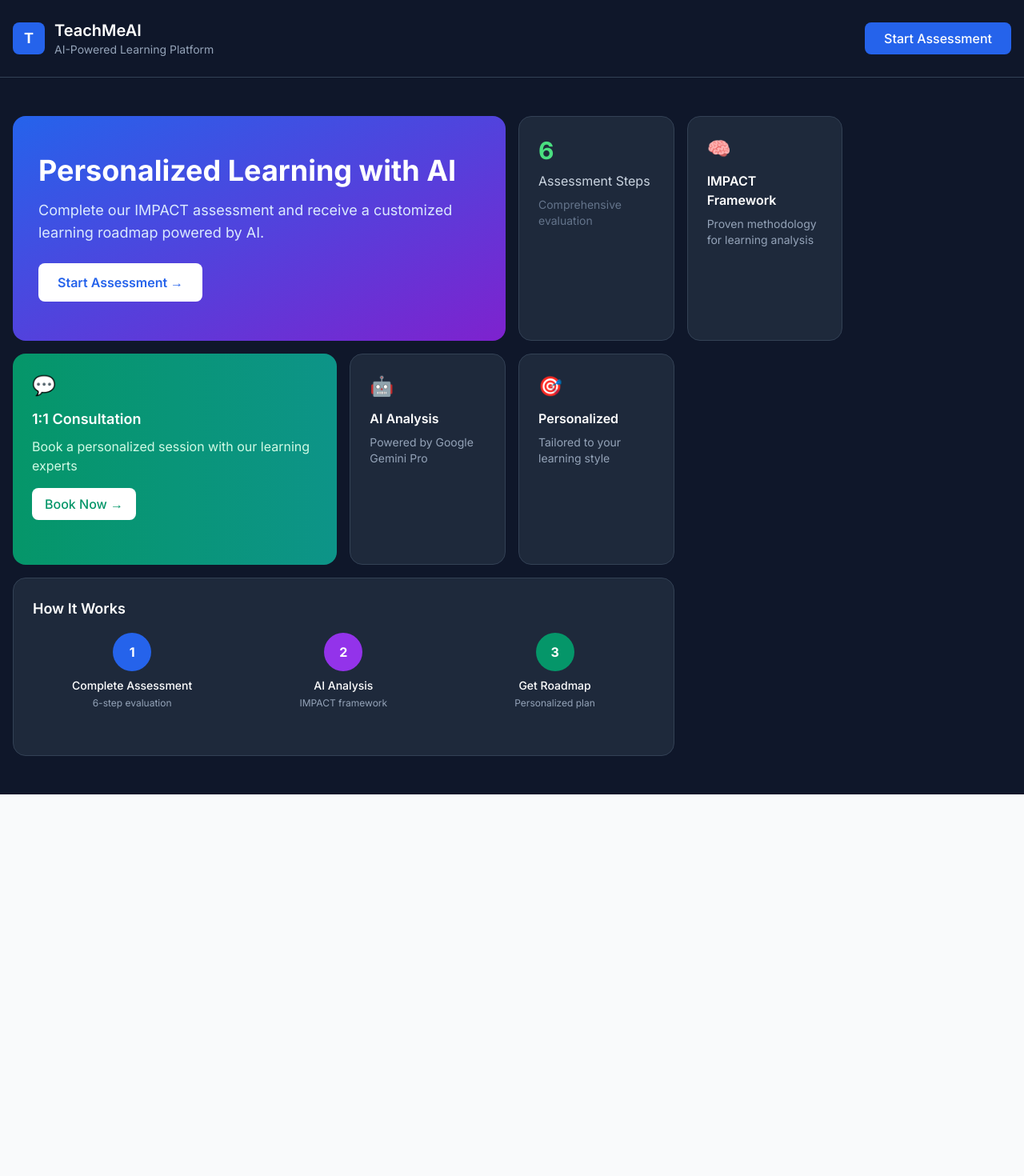
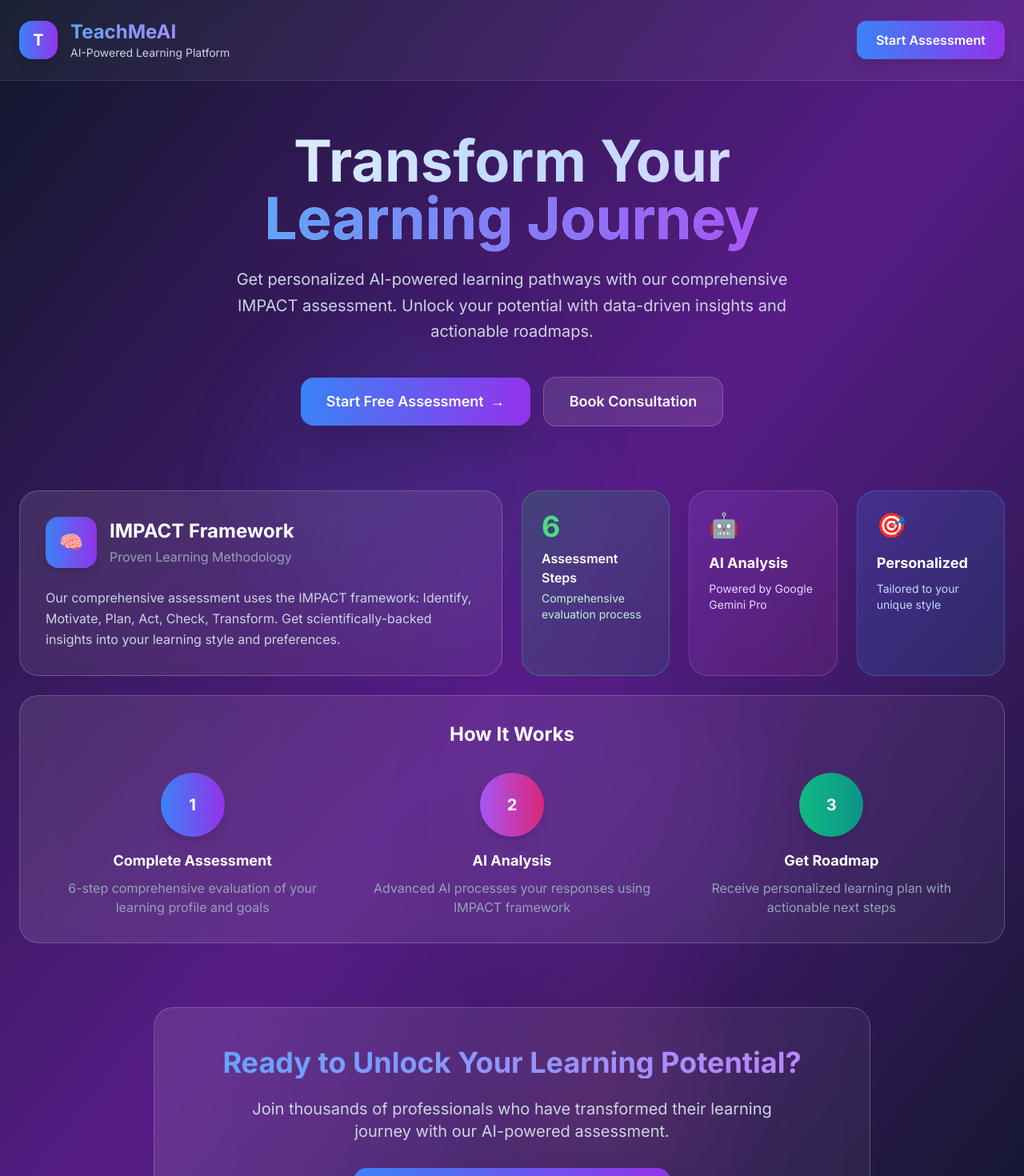
Before and after one commit to teachme-ai/teachmeai-main-site, a Next.js app: page / in a window 1280 px wide. Shown: the top 1470 px of the page at 80% size. Before the commit the page ends 993 px from the top, so only its background shows below. Built offline with nearby package versions, Linux system fonts and the light colour scheme.

Commit message:
✨ MAGIC! Pixlspace-inspired glassmorphism design with animations

```diff
--- a/src/app/globals.css
+++ b/src/app/globals.css
@@ -62,6 +62,83 @@
   animation-delay: 4s;
 }
 
+/* Advanced Glassmorphism */
+.glass-card {
+  backdrop-filter: blur(20px);
+  -webkit-backdrop-filter: blur(20px);
+  background: rgba(255, 255, 255, 0.1);
+  border: 1px solid rgba(255, 255, 255, 0.2);
+  box-shadow: 0 8px 32px 0 rgba(31, 38, 135, 0.37);
+}
+
+.glass-card:hover {
+  background: rgba(255, 255, 255, 0.15);
+  transform: translateY(-2px);
+  box-shadow: 0 12px 40px 0 rgba(31, 38, 135, 0.5);
+}
+
+/* Floating Animation */
+@keyframes float {
+  0%, 100% {
+    transform: translateY(0px);
+  }
+  50% {
+    transform: translateY(-20px);
+  }
+}
+
+.animate-float {
+  animation: float 6s ease-in-out infinite;
+}
+
+/* Gradient Text Animation */
+@keyframes gradient-shift {
+  0%, 100% {
+    background-position: 0% 50%;
+  }
+  50% {
+    background-position: 100% 50%;
+  }
+}
+
+.animate-gradient {
+  background-size: 200% 200%;
+  animation: gradient-shift 3s ease infinite;
+}
+
+/* Glow Effect */
+.glow {
+  box-shadow: 0 0 20px rgba(59, 130, 246, 0.5);
+}
+
+.glow:hover {
+  box-shadow: 0 0 30px rgba(59, 130, 246, 0.8);
+}
+
+/* Card Hover Effects */
+.card-hover {
+  transition: all 0.3s cubic-bezier(0.4, 0, 0.2, 1);
+}
+
+.card-hover:hover {
+  transform: translateY(-8px) scale(1.02);
+  box-shadow: 0 20px 40px rgba(0, 0, 0, 0.3);
+}
+
+/* Pulse Glow */
+@keyframes pulse-glow {
+  0%, 100% {
+    box-shadow: 0 0 20px rgba(168, 85, 247, 0.4);
+  }
+  50% {
+    box-shadow: 0 0 40px rgba(168, 85, 247, 0.8);
+  }
+}
+
+.animate-pulse-glow {
+  animation: pulse-glow 2s ease-in-out infinite;
+}
+
 /* Custom animations */
 @keyframes float {
   0%, 100% {
@@ -86,9 +163,27 @@
 
 /* Smooth transitions for all interactive elements */
 * {
-  transition-property: transform, box-shadow, background-color, border-color;
+  transition-property: transform, box-shadow, background-color, border-color, backdrop-filter;
   transition-duration: 300ms;
   transition-timing-function: cubic-bezier(0.4, 0, 0.2, 1);
+}
+
+/* Scrollbar Styling */
+::-webkit-scrollbar {
+  width: 8px;
+}
+
+::-webkit-scrollbar-track {
+  background: rgba(15, 23, 42, 0.1);
+}
+
+::-webkit-scrollbar-thumb {
+  background: rgba(59, 130, 246, 0.5);
+  border-radius: 4px;
+}
+
+::-webkit-scrollbar-thumb:hover {
+  background: rgba(59, 130, 246, 0.8);
 }
 
 @layer components {
--- a/src/app/page.tsx
+++ b/src/app/page.tsx
@@ -2,23 +2,30 @@ import Link from 'next/link'
 
 export default function HomePage() {
   return (
-    <div className="min-h-screen bg-slate-900 text-white">
-      {/* Header */}
-      <header className="border-b border-slate-700">
-        <div className="max-w-7xl mx-auto px-4 py-6">
+    <div className="min-h-screen bg-gradient-to-br from-slate-900 via-purple-900 to-slate-900 text-white relative overflow-hidden">
+      {/* Animated Background Elements */}
+      <div className="absolute inset-0">
+        <div className="absolute top-1/4 left-1/4 w-96 h-96 bg-blue-500/10 rounded-full blur-3xl animate-pulse"></div>
+        <div className="absolute bottom-1/4 right-1/4 w-96 h-96 bg-purple-500/10 rounded-full blur-3xl animate-pulse animation-delay-2000"></div>
+        <div className="absolute top-3/4 left-1/2 w-64 h-64 bg-pink-500/10 rounded-full blur-3xl animate-pulse animation-delay-4000"></div>
+      </div>
+
+      {/* Glassmorphism Header */}
+      <header className="relative z-10 backdrop-blur-md bg-white/5 border-b border-white/10">
+        <div className="max-w-7xl mx-auto px-6 py-6">
           <div className="flex items-center justify-between">
-            <div className="flex items-center space-x-3">
-              <div className="w-10 h-10 bg-blue-600 rounded-lg flex items-center justify-center">
-                <span className="text-white font-bold text-lg">T</span>
+            <div className="flex items-center space-x-4">
+              <div className="w-12 h-12 bg-gradient-to-r from-blue-500 to-purple-600 rounded-2xl flex items-center justify-center shadow-lg">
+                <span className="text-white font-bold text-xl">T</span>
               </div>
               <div>
-                <h1 className="text-xl font-semibold">TeachMeAI</h1>
-                <p className="text-sm text-slate-400">AI-Powered Learning Platform</p>
+                <h1 className="text-2xl font-bold bg-gradient-to-r from-blue-400 to-purple-400 bg-clip-text text-transparent">TeachMeAI</h1>
+                <p className="text-sm text-slate-300">AI-Powered Learning Platform</p>
               </div>
             </div>
             <Link
               href="/app"
-              className="px-6 py-2 bg-blue-600 hover:bg-blue-700 rounded-lg font-medium transition-colors"
+              className="px-6 py-3 bg-gradient-to-r from-blue-500 to-purple-600 hover:from-blue-600 hover:to-purple-700 rounded-xl font-semibold transition-all duration-300 transform hover:scale-105 shadow-lg hover:shadow-xl"
             >
               Start Assessment
             </Link>
@@ -26,94 +33,137 @@ export default function HomePage() {
         </div>
       </header>
 
-      {/* Bento Grid */}
-      <div className="max-w-7xl mx-auto px-4 py-12">
-        <div className="grid grid-cols-1 md:grid-cols-4 lg:grid-cols-6 gap-4 h-[800px]">
-
-          {/* Hero Card - Large */}
-          <div className="md:col-span-2 lg:col-span-3 bg-gradient-to-br from-blue-600 to-purple-700 rounded-2xl p-8 flex flex-col justify-center">
-            <h2 className="text-4xl font-bold mb-4">Personalized Learning with AI</h2>
-            <p className="text-blue-100 text-lg mb-6">Complete our IMPACT assessment and receive a customized learning roadmap powered by AI.</p>
+      {/* Main Content */}
+      <div className="relative z-10 max-w-7xl mx-auto px-6 py-16">
+        {/* Hero Section */}
+        <div className="text-center mb-20">
+          <h1 className="text-6xl md:text-7xl font-bold mb-6 bg-gradient-to-r from-white via-blue-200 to-purple-200 bg-clip-text text-transparent leading-tight">
+            Transform Your
+            <br />
+            <span className="bg-gradient-to-r from-blue-400 to-purple-500 bg-clip-text text-transparent">Learning Journey</span>
+          </h1>
+          <p className="text-xl text-slate-300 max-w-3xl mx-auto mb-10 leading-relaxed">
+            Get personalized AI-powered learning pathways with our comprehensive IMPACT assessment.
+            Unlock your potential with data-driven insights and actionable roadmaps.
+          </p>
+          <div className="flex flex-col sm:flex-row gap-4 justify-center items-center">
             <Link
               href="/app"
-              className="inline-flex items-center px-6 py-3 bg-white text-blue-600 rounded-lg font-semibold hover:bg-blue-50 transition-colors w-fit"
+              className="group px-8 py-4 bg-gradient-to-r from-blue-500 to-purple-600 hover:from-blue-600 hover:to-purple-700 rounded-2xl font-semibold text-lg transition-all duration-300 transform hover:scale-105 shadow-2xl hover:shadow-blue-500/25"
             >
-              Start Assessment →
+              Start Free Assessment
+              <span className="ml-2 group-hover:translate-x-1 transition-transform duration-300">→</span>
             </Link>
-          </div>
-
-          {/* Stats Card */}
-          <div className="bg-slate-800 rounded-2xl p-6 border border-slate-700">
-            <div className="text-3xl font-bold text-green-400 mb-2">6</div>
-            <div className="text-slate-300">Assessment Steps</div>
-            <div className="text-sm text-slate-500 mt-2">Comprehensive evaluation</div>
-          </div>
-
-          {/* Feature Card */}
-          <div className="bg-slate-800 rounded-2xl p-6 border border-slate-700">
-            <div className="text-2xl mb-3">🧠</div>
-            <div className="font-semibold mb-2">IMPACT Framework</div>
-            <div className="text-sm text-slate-400">Proven methodology for learning analysis</div>
-          </div>
-
-          {/* Consultation Card */}
-          <div className="md:col-span-2 bg-gradient-to-r from-emerald-600 to-teal-600 rounded-2xl p-6">
-            <div className="text-2xl mb-3">💬</div>
-            <div className="font-semibold text-lg mb-2">1:1 Consultation</div>
-            <div className="text-emerald-100 mb-4">Book a personalized session with our learning experts</div>
             <a
               href="https://topmate.io/khalidirfan"
               target="_blank"
               rel="noopener noreferrer"
-              className="inline-flex items-center px-4 py-2 bg-white text-emerald-600 rounded-lg font-medium hover:bg-emerald-50 transition-colors"
+              className="px-8 py-4 backdrop-blur-md bg-white/10 hover:bg-white/20 border border-white/20 rounded-2xl font-semibold text-lg transition-all duration-300 transform hover:scale-105"
             >
-              Book Now →
+              Book Consultation
             </a>
           </div>
+        </div>
 
-          {/* AI Feature */}
-          <div className="bg-slate-800 rounded-2xl p-6 border border-slate-700">
-            <div className="text-2xl mb-3">🤖</div>
-            <div className="font-semibold mb-2">AI Analysis</div>
-            <div className="text-sm text-slate-400">Powered by Google Gemini Pro</div>
+        {/* Bento Grid */}
+        <div className="grid grid-cols-1 md:grid-cols-4 lg:grid-cols-6 gap-6 mb-20">
+
+          {/* IMPACT Framework Card */}
+          <div className="md:col-span-2 lg:col-span-3 group">
+            <div className="h-full backdrop-blur-md bg-gradient-to-br from-white/10 to-white/5 border border-white/20 rounded-3xl p-8 hover:bg-white/15 transition-all duration-500 transform hover:scale-[1.02] hover:shadow-2xl">
+              <div className="flex items-center mb-6">
+                <div className="w-16 h-16 bg-gradient-to-r from-blue-500 to-purple-600 rounded-2xl flex items-center justify-center mr-4 shadow-lg">
+                  <span className="text-2xl">🧠</span>
+                </div>
+                <div>
+                  <h3 className="text-2xl font-bold mb-1">IMPACT Framework</h3>
+                  <p className="text-slate-400">Proven Learning Methodology</p>
+                </div>
+              </div>
+              <p className="text-slate-300 leading-relaxed">
+                Our comprehensive assessment uses the IMPACT framework: Identify, Motivate, Plan, Act, Check, Transform.
+                Get scientifically-backed insights into your learning style and preferences.
+              </p>
+            </div>
           </div>
 
-          {/* Personalization */}
-          <div className="bg-slate-800 rounded-2xl p-6 border border-slate-700">
-            <div className="text-2xl mb-3">🎯</div>
-            <div className="font-semibold mb-2">Personalized</div>
-            <div className="text-sm text-slate-400">Tailored to your learning style</div>
+          {/* Stats Card */}
+          <div className="group">
+            <div className="h-full backdrop-blur-md bg-gradient-to-br from-green-500/20 to-emerald-500/10 border border-green-400/30 rounded-3xl p-6 hover:bg-green-500/25 transition-all duration-500 transform hover:scale-105">
+              <div className="text-4xl font-bold text-green-400 mb-2 group-hover:scale-110 transition-transform duration-300">6</div>
+              <div className="text-white font-semibold mb-1">Assessment Steps</div>
+              <div className="text-sm text-green-200">Comprehensive evaluation process</div>
+            </div>
           </div>
 
-          {/* Process Card - Wide */}
-          <div className="md:col-span-2 lg:col-span-4 bg-slate-800 rounded-2xl p-6 border border-slate-700">
-            <div className="font-semibold text-lg mb-4">How It Works</div>
-            <div className="grid grid-cols-3 gap-4">
-              <div className="text-center">
-                <div className="w-12 h-12 bg-blue-600 rounded-full flex items-center justify-center mx-auto mb-2">
-                  <span className="text-white font-bold">1</span>
+          {/* AI Analysis Card */}
+          <div className="group">
+            <div className="h-full backdrop-blur-md bg-gradient-to-br from-purple-500/20 to-pink-500/10 border border-purple-400/30 rounded-3xl p-6 hover:bg-purple-500/25 transition-all duration-500 transform hover:scale-105">
+              <div className="text-3xl mb-4 group-hover:animate-bounce">🤖</div>
+              <div className="font-bold text-lg mb-2">AI Analysis</div>
+              <div className="text-sm text-purple-200">Powered by Google Gemini Pro</div>
+            </div>
+          </div>
+
+          {/* Personalization Card */}
+          <div className="group">
+            <div className="h-full backdrop-blur-md bg-gradient-to-br from-blue-500/20 to-cyan-500/10 border border-blue-400/30 rounded-3xl p-6 hover:bg-blue-500/25 transition-all duration-500 transform hover:scale-105">
+              <div className="text-3xl mb-4 group-hover:rotate-12 transition-transform duration-300">🎯</div>
+              <div className="font-bold text-lg mb-2">Personalized</div>
+              <div className="text-sm text-blue-200">Tailored to your unique style</div>
+            </div>
+          </div>
+
+          {/* Process Flow Card */}
+          <div className="md:col-span-4 lg:col-span-6 group">
+            <div className="backdrop-blur-md bg-gradient-to-r from-white/10 to-white/5 border border-white/20 rounded-3xl p-8 hover:bg-white/15 transition-all duration-500">
+              <h3 className="text-2xl font-bold mb-8 text-center">How It Works</h3>
+              <div className="grid grid-cols-1 md:grid-cols-3 gap-8">
+                <div className="text-center group/item">
+                  <div className="w-20 h-20 bg-gradient-to-r from-blue-500 to-purple-600 rounded-full flex items-center justify-center mx-auto mb-4 shadow-lg group-hover/item:scale-110 transition-transform duration-300">
+                    <span className="text-white font-bold text-xl">1</span>
+                  </div>
+                  <h4 className="font-bold text-lg mb-2">Complete Assessment</h4>
+                  <p className="text-slate-400">6-step comprehensive evaluation of your learning profile and goals</p>
                 </div>
-                <div className="text-sm font-medium">Complete Assessment</div>
-                <div className="text-xs text-slate-400 mt-1">6-step evaluation</div>
-              </div>
-              <div className="text-center">
-                <div className="w-12 h-12 bg-purple-600 rounded-full flex items-center justify-center mx-auto mb-2">
-                  <span className="text-white font-bold">2</span>
+                <div className="text-center group/item">
+                  <div className="w-20 h-20 bg-gradient-to-r from-purple-500 to-pink-600 rounded-full flex items-center justify-center mx-auto mb-4 shadow-lg group-hover/item:scale-110 transition-transform duration-300">
+                    <span className="text-white font-bold text-xl">2</span>
+                  </div>
+                  <h4 className="font-bold text-lg mb-2">AI Analysis</h4>
+                  <p className="text-slate-400">Advanced AI processes your responses using IMPACT framework</p>
                 </div>
-                <div className="text-sm font-medium">AI Analysis</div>
-                <div className="text-xs text-slate-400 mt-1">IMPACT framework</div>
-              </div>
-              <div className="text-center">
-                <div className="w-12 h-12 bg-emerald-600 rounded-full flex items-center justify-center mx-auto mb-2">
-                  <span className="text-white font-bold">3</span>
+                <div className="text-center group/item">
+                  <div className="w-20 h-20 bg-gradient-to-r from-emerald-500 to-teal-600 rounded-full flex items-center justify-center mx-auto mb-4 shadow-lg group-hover/item:scale-110 transition-transform duration-300">
+                    <span className="text-white font-bold text-xl">3</span>
+                  </div>
+                  <h4 className="font-bold text-lg mb-2">Get Roadmap</h4>
+                  <p className="text-slate-400">Receive personalized learning plan with actionable next steps</p>
                 </div>
-                <div className="text-sm font-medium">Get Roadmap</div>
-                <div className="text-xs text-slate-400 mt-1">Personalized plan</div>
               </div>
             </div>
           </div>
 
         </div>
+
+        {/* CTA Section */}
+        <div className="text-center">
+          <div className="backdrop-blur-md bg-gradient-to-r from-white/10 to-white/5 border border-white/20 rounded-3xl p-12 max-w-4xl mx-auto">
+            <h2 className="text-4xl font-bold mb-6 bg-gradient-to-r from-blue-400 to-purple-400 bg-clip-text text-transparent">
+              Ready to Unlock Your Learning Potential?
+            </h2>
+            <p className="text-xl text-slate-300 mb-8 max-w-2xl mx-auto">
+              Join thousands of professionals who have transformed their learning journey with our AI-powered assessment.
+            </p>
+            <Link
+              href="/app"
+              className="inline-flex items-center px-10 py-5 bg-gradient-to-r from-blue-500 to-purple-600 hover:from-blue-600 hover:to-purple-700 rounded-2xl font-bold text-xl transition-all duration-300 transform hover:scale-105 shadow-2xl hover:shadow-blue-500/25"
+            >
+              Start Your Assessment Now
+              <span className="ml-3 text-2xl">✨</span>
+            </Link>
+          </div>
+        </div>
       </div>
     </div>
   )
```
